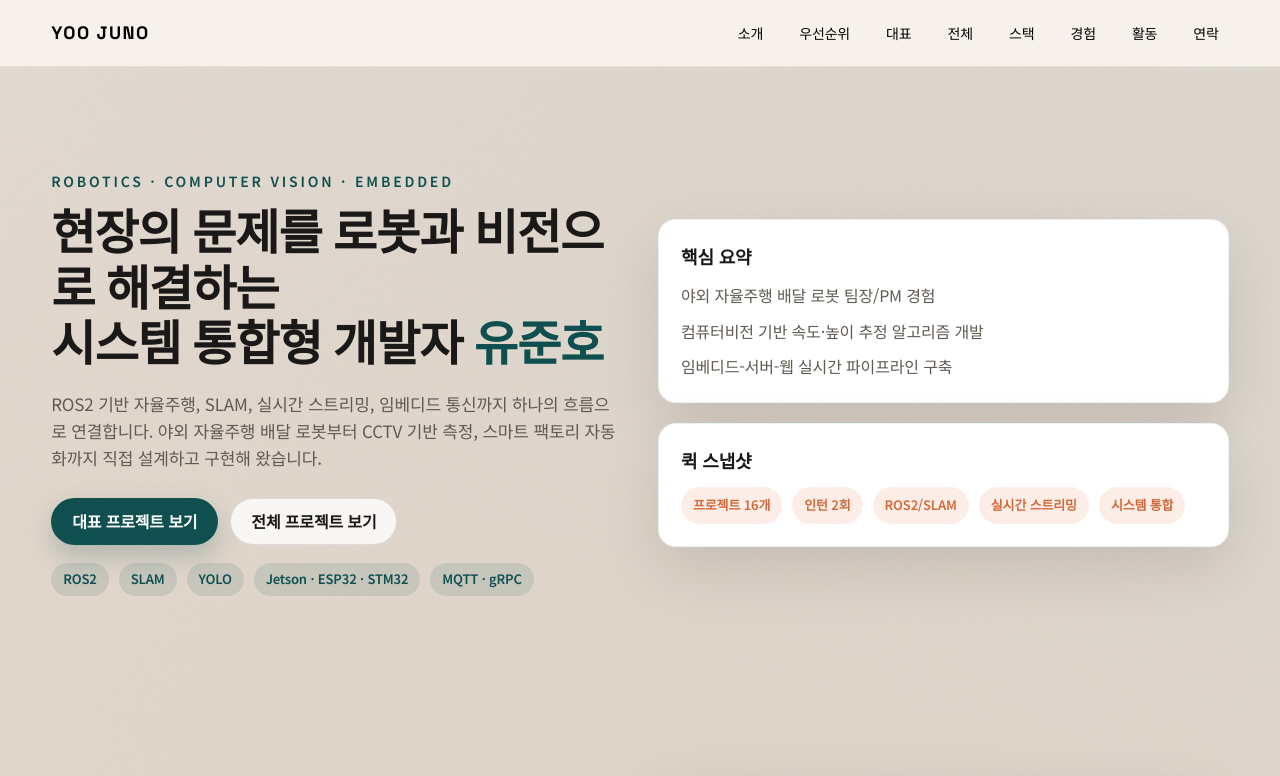
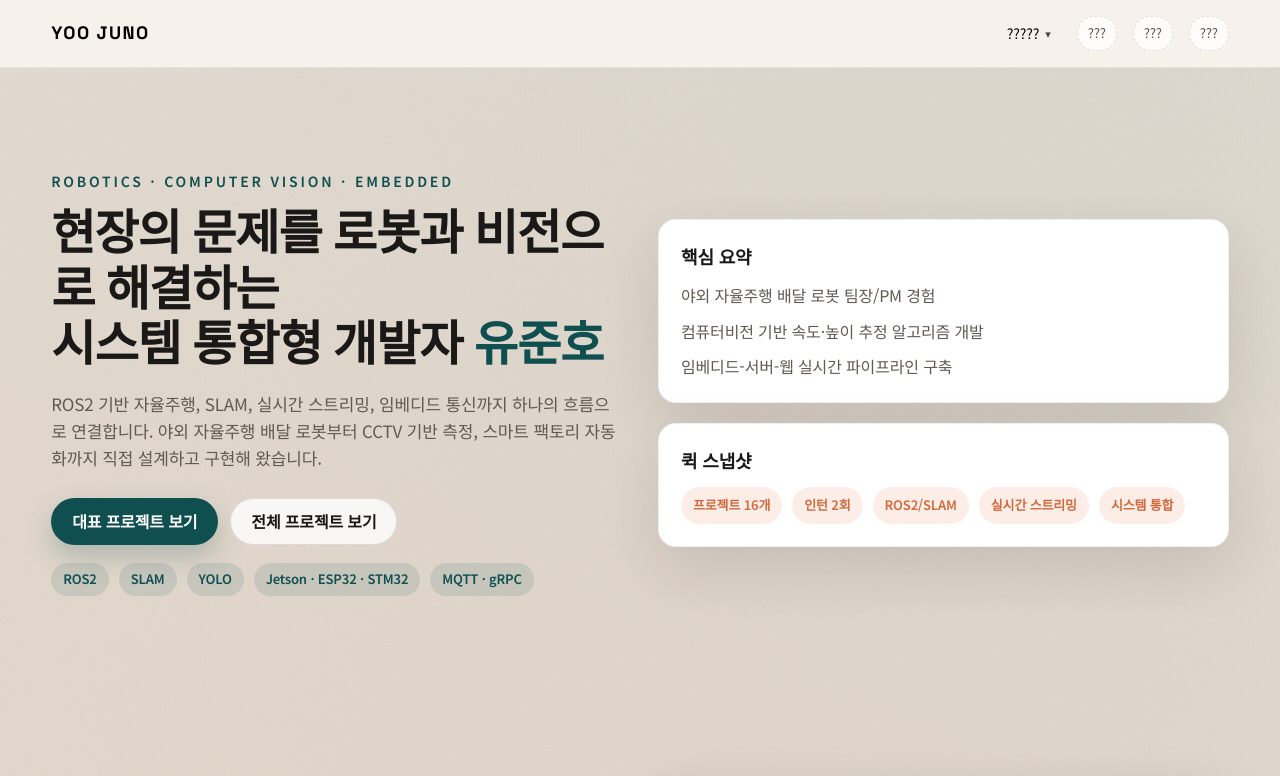
Before and after one commit to YooJuno/YooJuno.github.io, a React (Vite) app: page / in a window 1280 px wide. Shown: the top 776 px of the page. Built offline with nearby package versions, Linux system fonts and the light colour scheme.

Commit message:
Add portfolio dropdown navigation

```diff
--- a/src/App.jsx
+++ b/src/App.jsx
@@ -61,14 +61,22 @@ function App() {
             <div className="container nav-inner">
               <a className="brand" href="#top">Yoo Juno</a>
               <div className="nav-links">
-                <a href="#about">소개</a>
-                <a href="#focus">우선순위</a>
-                <a href="#featured">대표</a>
-                <a href="#project-library">전체</a>
-                <a href="#skills">스택</a>
-                <a href="#experience">경험</a>
-                <a href="#activities">활동</a>
-                <a href="#contact">연락</a>
+                <div className="nav-item dropdown">
+                  <a className="nav-link" href="/">?????</a>
+                  <div className="dropdown-menu">
+                    <a href="#about">??</a>
+                    <a href="#focus">????</a>
+                    <a href="#featured">??</a>
+                    <a href="#project-library">??</a>
+                    <a href="#skills">??</a>
+                    <a href="#experience">??</a>
+                    <a href="#activities">??</a>
+                    <a href="#contact">??</a>
+                  </div>
+                </div>
+                <span className="nav-disabled">???</span>
+                <span className="nav-disabled">???</span>
+                <span className="nav-disabled">???</span>
               </div>
             </div>
           </nav>
@@ -940,7 +948,7 @@ function App() {
 
         <footer className="site-footer">
           <div className="container">
-            <p>© 2026 Yoo Juno. All rights reserved.</p>
+            <p>© 2026 Junho Yoo. All rights reserved.</p>
           </div>
         </footer>
     </div>
--- a/src/index.css
+++ b/src/index.css
@@ -116,19 +116,82 @@ img {
   gap: 16px;
   font-size: 14px;
   color: #000;
+  align-items: center;
   flex-wrap: wrap;
 }
 
-.nav-links a {
+.nav-item {
+  position: relative;
+}
+
+.nav-link {
   padding: 6px 10px;
   border-radius: 999px;
   transition: background 0.2s ease, color 0.2s ease;
   color: #000;
+  display: inline-flex;
+  align-items: center;
+  gap: 6px;
 }
 
-.nav-links a:hover {
+.nav-item.dropdown .nav-link::after {
+  content: "▾";
+  font-size: 11px;
+  opacity: 0.7;
+}
+
+.nav-link:hover {
   background: rgba(30, 91, 89, 0.12);
   color: var(--ink);
+}
+
+.dropdown-menu {
+  position: absolute;
+  top: calc(100% + 8px);
+  left: 0;
+  min-width: 180px;
+  background: var(--card);
+  border: 1px solid var(--border);
+  border-radius: 14px;
+  padding: 10px;
+  display: grid;
+  gap: 6px;
+  box-shadow: var(--shadow);
+  opacity: 0;
+  visibility: hidden;
+  transform: translateY(6px);
+  pointer-events: none;
+  z-index: 30;
+}
+
+.nav-item.dropdown:hover .dropdown-menu,
+.nav-item.dropdown:focus-within .dropdown-menu {
+  opacity: 1;
+  visibility: visible;
+  transform: translateY(0);
+  pointer-events: auto;
+}
+
+.dropdown-menu a {
+  padding: 8px 10px;
+  border-radius: 10px;
+  color: var(--ink);
+  font-size: 13px;
+  transition: background 0.2s ease, color 0.2s ease;
+}
+
+.dropdown-menu a:hover {
+  background: rgba(30, 91, 89, 0.12);
+  color: var(--ink);
+}
+
+.nav-disabled {
+  padding: 6px 10px;
+  border-radius: 999px;
+  border: 1px dashed var(--border);
+  color: var(--muted);
+  background: rgba(255, 255, 255, 0.7);
+  font-size: 13px;
 }
 
 .site-hero {
```
